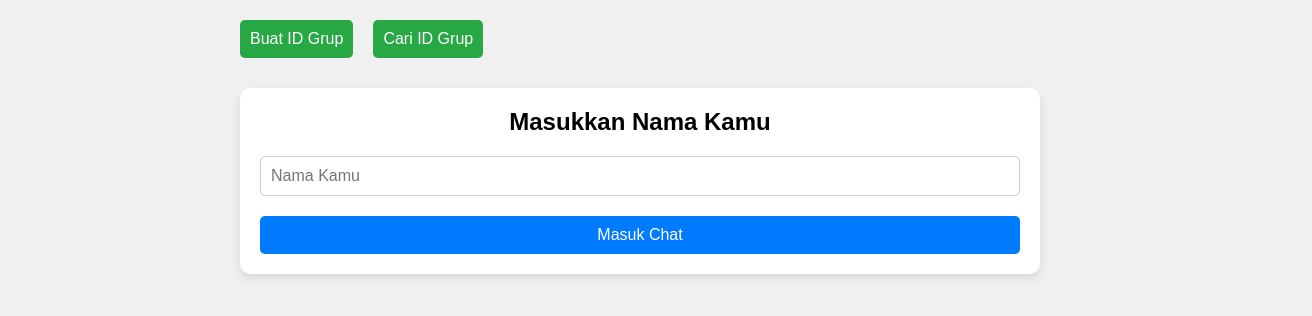
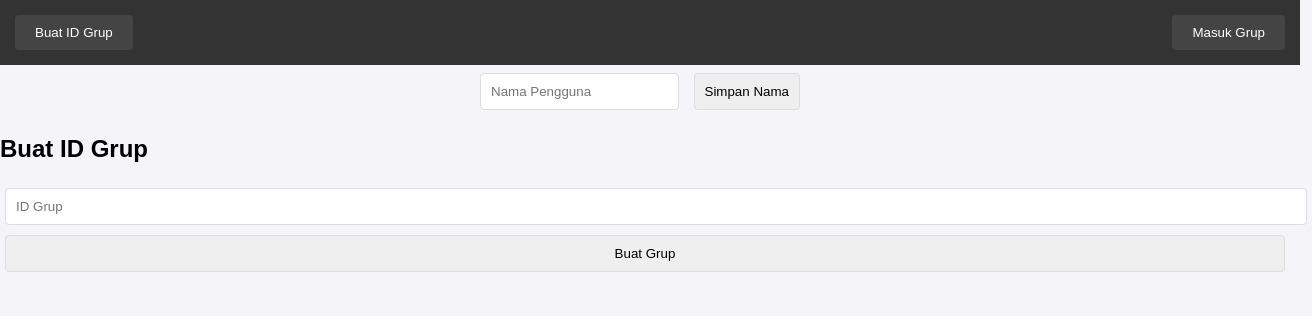
Before and after one commit to what-and-you/cek_nomor_telpon3, a plain HTML site: page index.html in a window 1280 px wide. Both pictures are taken after a click on the button "Buat ID Grup". Shown: the whole page, 1312 px wide, since content can reach past the window. Drawn offline with Linux system fonts and the light colour scheme.

Commit message:
Update index.html

```diff
--- a/index.html
+++ b/index.html
@@ -5,232 +5,178 @@
     <meta name="viewport" content="width=device-width, initial-scale=1.0">
     <title>Real-time Chat</title>
     <style>
-        * {
+        body {
+            font-family: Arial, sans-serif;
             margin: 0;
             padding: 0;
-            box-sizing: border-box;
+            background-color: #f4f4f9;
         }
 
-        body {
-            font-family: Arial, sans-serif;
-            background-color: #f0f0f0;
+        #menu {
+            position: fixed;
+            top: 0;
+            left: 0;
+            width: 100%;
+            background-color: #333;
+            color: white;
+            padding: 10px;
             display: flex;
-            flex-direction: column;
+            justify-content: space-between;
             align-items: center;
-            padding: 20px;
         }
 
-        #header {
-            width: 100%;
-            max-width: 800px;
-            display: flex;
-            justify-content: flex-start;
-            gap: 20px;
-            margin-bottom: 30px;
+        #menu button {
+            background-color: #444;
+            border: none;
+            color: white;
+            padding: 10px 20px;
+            cursor: pointer;
         }
 
-        .menu-btn {
-            background-color: #28a745;
-            color: white;
-            padding: 10px;
-            border-radius: 5px;
-            cursor: pointer;
-            border: none;
+        #menu button:hover {
+            background-color: #555;
         }
 
-        .menu-btn:hover {
-            background-color: #218838;
+        #chat-container {
+            margin-top: 60px;
+            max-width: 600px;
+            margin: 0 auto;
+            padding: 20px;
+            background-color: white;
+            border-radius: 8px;
+            box-shadow: 0 4px 8px rgba(0, 0, 0, 0.1);
         }
 
-        #app {
-            width: 100%;
-            max-width: 800px;
-            padding: 20px;
-            background-color: white;
-            box-shadow: 0 4px 8px rgba(0, 0, 0, 0.1);
-            border-radius: 10px;
-            display: flex;
-            flex-direction: column;
-        }
-
-        h2 {
-            text-align: center;
-            margin-bottom: 20px;
+        #messages {
+            height: 300px;
+            overflow-y: auto;
+            margin-bottom: 10px;
+            border: 1px solid #ddd;
+            padding: 10px;
+            border-radius: 8px;
+            background-color: #f9f9f9;
         }
 
         input, button {
             padding: 10px;
-            font-size: 16px;
-            border-radius: 5px;
-            border: 1px solid #ccc;
+            margin: 5px;
+            border-radius: 4px;
+            border: 1px solid #ddd;
         }
 
-        input:focus {
-            outline: none;
-            border-color: #007bff;
-        }
-
-        button {
-            background-color: #007bff;
-            color: white;
-            border: none;
-            cursor: pointer;
-        }
-
-        button:hover {
-            background-color: #0056b3;
-        }
-
-        .hidden {
+        #groupForm, #chatForm {
             display: none;
         }
 
-        .chat-box {
-            display: flex;
-            flex-direction: column;
-            gap: 10px;
-            background-color: #f1f1f1;
-            padding: 20px;
-            border-radius: 8px;
-            max-height: 400px;
-            overflow-y: auto;
+        #groupForm input, #groupForm button {
+            width: 100%;
         }
 
-        .message {
-            background-color: #fff;
-            padding: 10px;
-            border-radius: 5px;
-            box-shadow: 0 2px 4px rgba(0, 0, 0, 0.1);
-        }
-
-        .message span {
-            font-weight: bold;
-            color: #007bff;
-        }
-
-        .container {
-            display: flex;
-            flex-direction: column;
-            gap: 20px;
+        #nameForm {
+            display: block;
+            text-align: center;
+            margin-top: 20px;
         }
     </style>
 </head>
 <body>
-    <div id="header">
-        <button class="menu-btn" onclick="showCreateGroupMenu()">Buat ID Grup</button>
-        <button class="menu-btn" onclick="showJoinGroupMenu()">Cari ID Grup</button>
+
+<div id="menu">
+    <button onclick="showGroupForm()">Buat ID Grup</button>
+    <button onclick="showJoinForm()">Masuk Grup</button>
 </div>
 
-    <div id="app">
-        <div id="name-section">
-            <h2>Masukkan Nama Kamu</h2>
-            <div class="container">
-                <input type="text" id="userName" placeholder="Nama Kamu">
-                <button onclick="enterChat()">Masuk Chat</button>
-            </div>
+<div id="nameForm">
+    <h2>Masukkan Nama Pengguna</h2>
+    <input type="text" id="userName" placeholder="Nama Pengguna" onblur="saveName()">
+    <button onclick="saveName()">Simpan Nama</button>
 </div>
 
-        <div id="chat-section" class="hidden">
-            <h2>Selamat Datang, <span id="displayName"></span>!</h2>
-
-            <div id="create-group-menu" class="hidden">
-                <h3>Buat ID Grup Baru</h3>
-                <input type="text" id="newGroupId" placeholder="ID Grup Baru">
+<div id="groupForm">
+    <h2>Buat ID Grup</h2>
+    <input type="text" id="groupId" placeholder="ID Grup">
     <button onclick="createGroup()">Buat Grup</button>
 </div>
 
-            <div id="join-group-menu" class="hidden">
-                <h3>Masukkan ID Grup untuk Bergabung</h3>
-                <input type="text" id="searchGroup" placeholder="Cari ID Grup">
-                <button onclick="joinGroup()">Masuk Grup</button>
-            </div>
-
-            <div id="chat-box" class="hidden">
-                <h3>Grup Chat: <span id="group-name"></span></h3>
-                <div id="messages" class="chat-box"></div>
-                <div class="message-input">
+<div id="chatForm">
+    <h2>Chat Grup: <span id="currentGroup"></span></h2>
+    <div id="messages"></div>
     <input type="text" id="messageInput" placeholder="Tulis pesan...">
     <button onclick="sendMessage()">Kirim</button>
 </div>
-            </div>
-        </div>
-    </div>
 
 <script>
-        let userName = "";
-        let groupId = "";
-        let currentGroup = "";
+    const socket = new WebSocket('ws://localhost:8080'); // Ganti dengan server WebSocket kamu
+    let userName = '';
+    let groupId = '';
 
-        function enterChat() {
-            const nameInput = document.getElementById("userName").value;
-            if (nameInput.trim() !== "") {
-                userName = nameInput;
-                document.getElementById("displayName").innerText = userName;
-                document.getElementById("name-section").classList.add("hidden");
-                document.getElementById("chat-section").classList.remove("hidden");
+    // Memastikan nama hanya diminta sekali
+    function saveName() {
+        if (!userName) {
+            userName = document.getElementById('userName').value;
+            if (userName.trim() !== "") {
+                localStorage.setItem('userName', userName);
+                document.getElementById('nameForm').style.display = 'none'; // Sembunyikan form nama
+                showGroupForm();
+            }
         } else {
-                alert("Nama tidak boleh kosong!");
+            userName = localStorage.getItem('userName');
         }
     }
 
-        function showCreateGroupMenu() {
-            hideAllMenus();
-            document.getElementById("create-group-menu").classList.remove("hidden");
+    // Menampilkan form untuk membuat grup
+    function showGroupForm() {
+        document.getElementById('groupForm').style.display = 'block';
+        document.getElementById('chatForm').style.display = 'none';
     }
 
-        function showJoinGroupMenu() {
-            hideAllMenus();
-            document.getElementById("join-group-menu").classList.remove("hidden");
+    // Menampilkan form untuk bergabung dengan grup
+    function showJoinForm() {
+        document.getElementById('groupForm').style.display = 'none';
+        document.getElementById('chatForm').style.display = 'block';
     }
 
-        function hideAllMenus() {
-            document.getElementById("create-group-menu").classList.add("hidden");
-            document.getElementById("join-group-menu").classList.add("hidden");
-        }
-
+    // Membuat grup dan menyambungkan ke WebSocket
     function createGroup() {
-            const newGroupId = document.getElementById("newGroupId").value;
-            if (newGroupId && newGroupId.trim() !== "") {
-                currentGroup = newGroupId;
-                document.getElementById("group-name").innerText = currentGroup;
-                document.getElementById("chat-box").classList.remove("hidden");
-                alert(`Grup "${newGroupId}" berhasil dibuat!`);
-                hideAllMenus();
-            } else {
-                alert("Masukkan ID grup yang valid.");
+        groupId = document.getElementById('groupId').value;
+        if (groupId.trim() !== "") {
+            document.getElementById('currentGroup').textContent = groupId;
+            localStorage.setItem('groupId', groupId);
+            showJoinForm();
         }
     }
 
-        function joinGroup() {
-            const searchGroup = document.getElementById("searchGroup").value;
-            if (searchGroup.trim() !== "") {
-                currentGroup = searchGroup;
-                document.getElementById("group-name").innerText = currentGroup;
-                document.getElementById("chat-box").classList.remove("hidden");
-                alert(`Berhasil masuk ke grup "${currentGroup}"`);
-                hideAllMenus();
-            } else {
-                alert("Masukkan ID grup terlebih dahulu.");
+    // Mengirim pesan ke WebSocket
+    function sendMessage() {
+        const message = document.getElementById('messageInput').value.trim();
+        if (message) {
+            const fullMessage = `${userName}: ${message}`;
+            socket.send(JSON.stringify({ groupId, message: fullMessage }));
+            document.getElementById('messageInput').value = ''; // Bersihkan input
         }
     }
 
-        function sendMessage() {
-            const message = document.getElementById("messageInput").value;
-            if (message.trim() !== "") {
-                const messageContainer = document.createElement("div");
-                messageContainer.classList.add("message");
-                messageContainer.innerHTML = `<span>${userName}:</span> ${message}`;
+    // Menampilkan pesan di layar
+    socket.onmessage = function(event) {
+        const messagesContainer = document.getElementById('messages');
+        const data = JSON.parse(event.data);
+        if (data.groupId === groupId) {
+            const newMessage = document.createElement('div');
+            newMessage.textContent = data.message;
+            messagesContainer.appendChild(newMessage);
+            messagesContainer.scrollTop = messagesContainer.scrollHeight; // Scroll ke pesan terbaru
+        }
+    };
 
-                // Menambahkan pesan ke chat box
-                document.getElementById("messages").appendChild(messageContainer);
+    // Menghubungkan ke server WebSocket
+    socket.onopen = function() {
+        console.log('Connected to WebSocket server');
+    };
 
-                // Kosongkan input message
-                document.getElementById("messageInput").value = "";
+    socket.onclose = function() {
+        console.log('Disconnected from WebSocket server');
+    };
+</script>
 
-                // Scroll ke bawah otomatis
-                document.getElementById("messages").scrollTop = document.getElementById("messages").scrollHeight;
-            }
-        }
-    </script>
 </body>
 </html>
```
Lines whose indentation alone changed are shown as unchanged.
